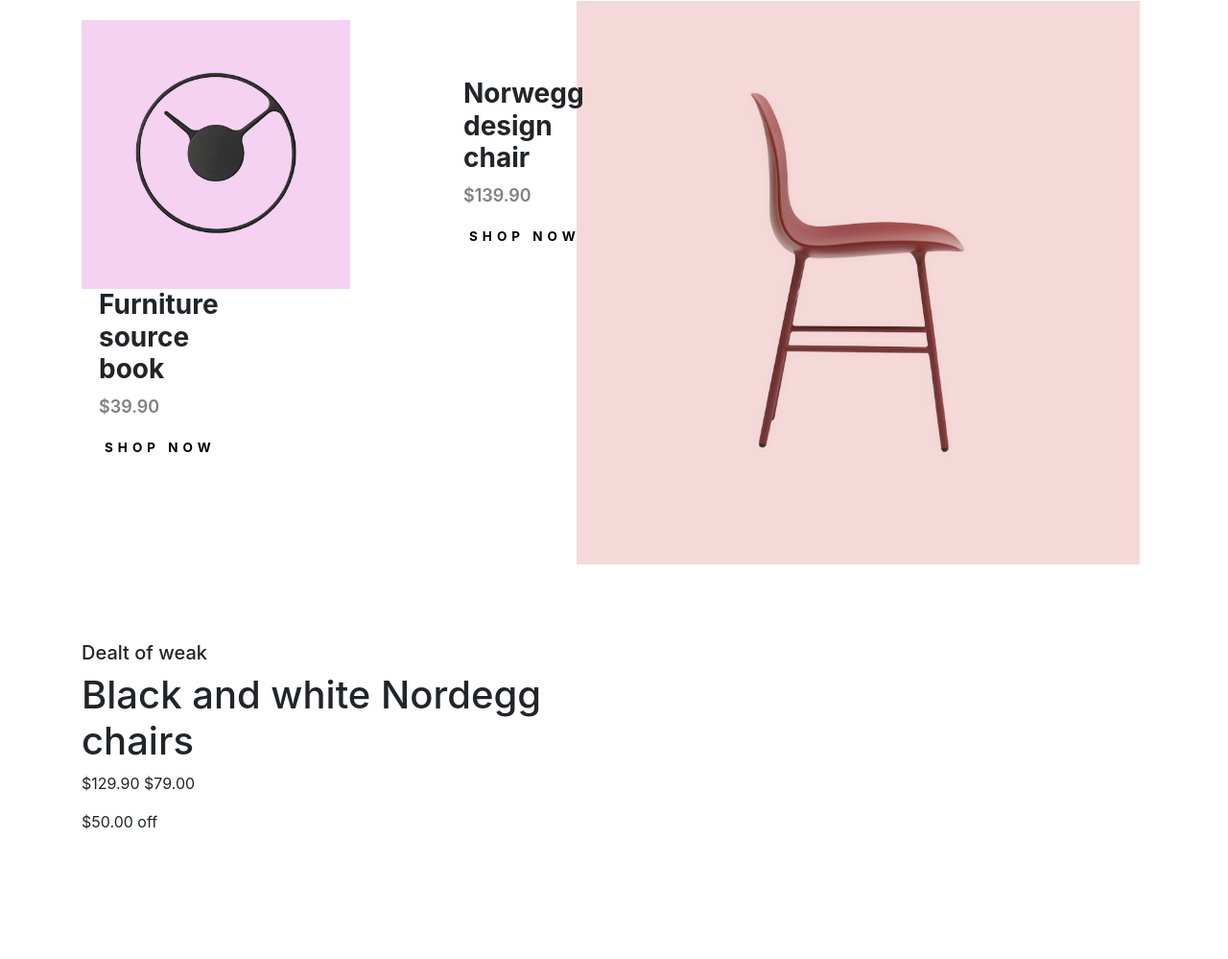
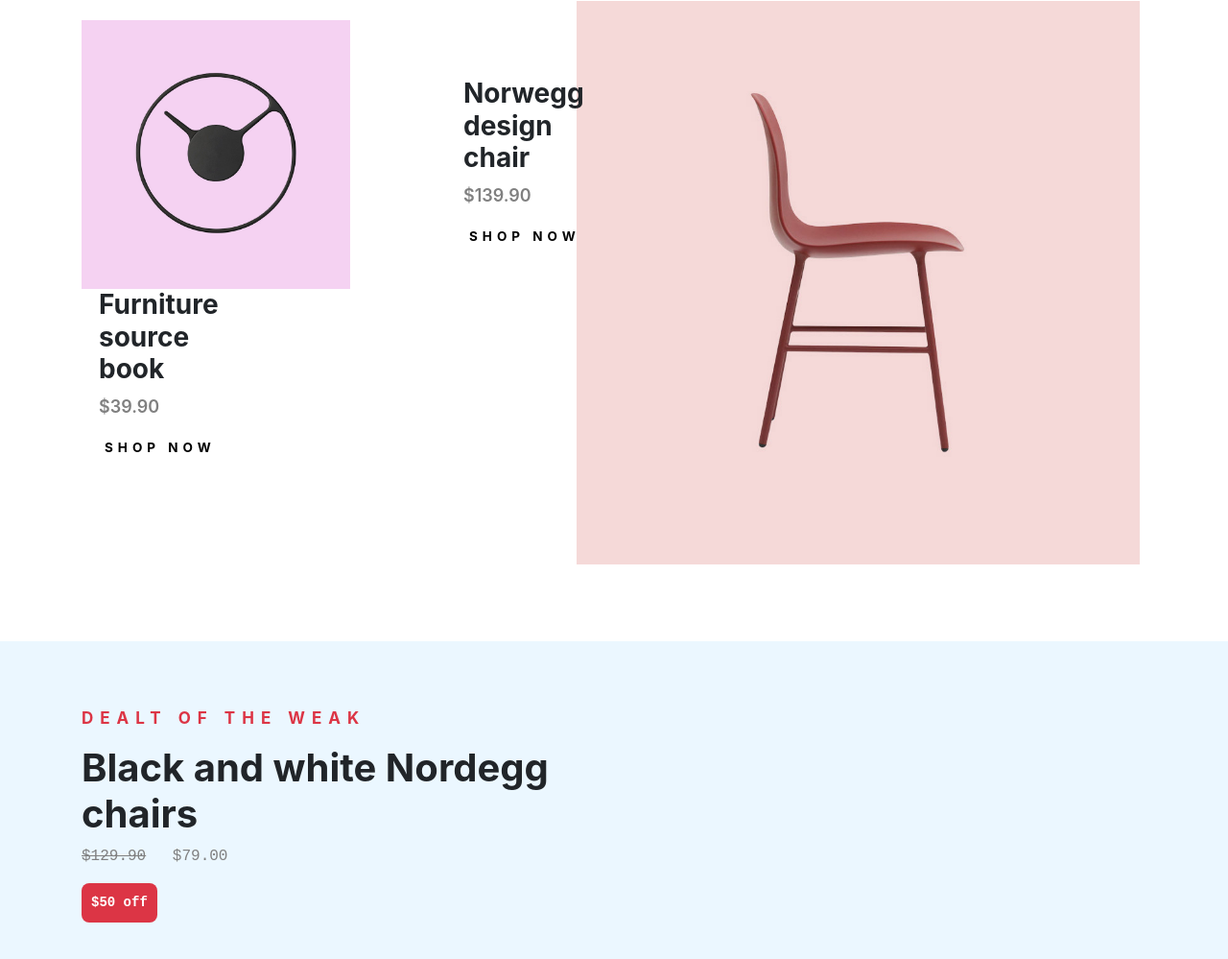
Before and after one commit to Kamran-Zeynalov/Varkala-Page, a website: page index.html in a window 1280 px wide. Shown: the part 2134-3133 px from the top of the page at 96% size. Before the commit the page ends 3018 px from the top, so only its background shows below. Drawn offline with nearby package versions, Linux system fonts and the light colour scheme.

Commit message:
add DealOfWeak section

```diff
--- a/assets/scss/index.scss
+++ b/assets/scss/index.scss
@@ -1,9 +1,10 @@
-.leke{
+.leke {
     width: 1000px;
     position: absolute;
     top: -450px;
     left: -450px;
 }
+
 #Slider {
     .carousel {
         ol {
@@ -29,12 +30,13 @@
                     top: 100px;
                     left: 180px;
 
-                    .back{
+                    .back {
                         width: 550px;
                         position: absolute;
                         top: -100px;
                         left: 660px;
                     }
+
                     h3 {
                         font-size: 27px;
                         font-weight: 400;
@@ -109,6 +111,7 @@
         margin-top: 50px;
         margin-bottom: 80px;
         transition: .4s;
+
         &:hover {
             transform: scale(1.1);
         }
@@ -190,3 +193,46 @@
         }
     }
 }
+
+#DealOfWeak {
+    background-color: #ebf7ff;
+    padding: 50px 0;
+
+    .info-time {
+        .info {
+            h5 {
+                letter-spacing: 7px;
+                font-weight: bold;
+                padding: 20px 0 10px 0;
+                text-transform: uppercase;
+                font-size: 17px;
+                color: #dc3545 !important;
+            }
+
+            h1 {
+                font-weight: bold;
+            }
+
+            p {
+                font-family: monospace;
+                font-weight: 500;
+                color: gray;
+
+                .deleted {
+                    display: inline-block;
+                    margin-right: 18px;
+                    text-decoration: line-through;
+                }
+            }
+            .discount{
+                padding: 10px;
+                border-radius: 8px;
+                font-size: 14px;
+                font-weight: 600;
+                display: inline-block;
+                background-color: #dc3545;
+                color: white;
+            }
+        }
+    }
+}
--- a/index.html
+++ b/index.html
@@ -282,10 +282,11 @@
                 <div class="col-lg-6">
                     <div class="info-time">
                         <div class="info">
-                            <h5>Dealt of weak</h5>
+                            <h5>Dealt of the weak</h5>
                             <h1>Black and white Nordegg chairs</h1>
                             <p><span class="deleted">$129.90</span> <span>$79.00</span></p>
-                            <p class="discount">$50.00 off</p>
+                            <p class="discount">$50 off</p>
+
                         </div>
                     </div>
                 </div>
```
Also changed, not shown: assets/css/index.css, 1 other file.
